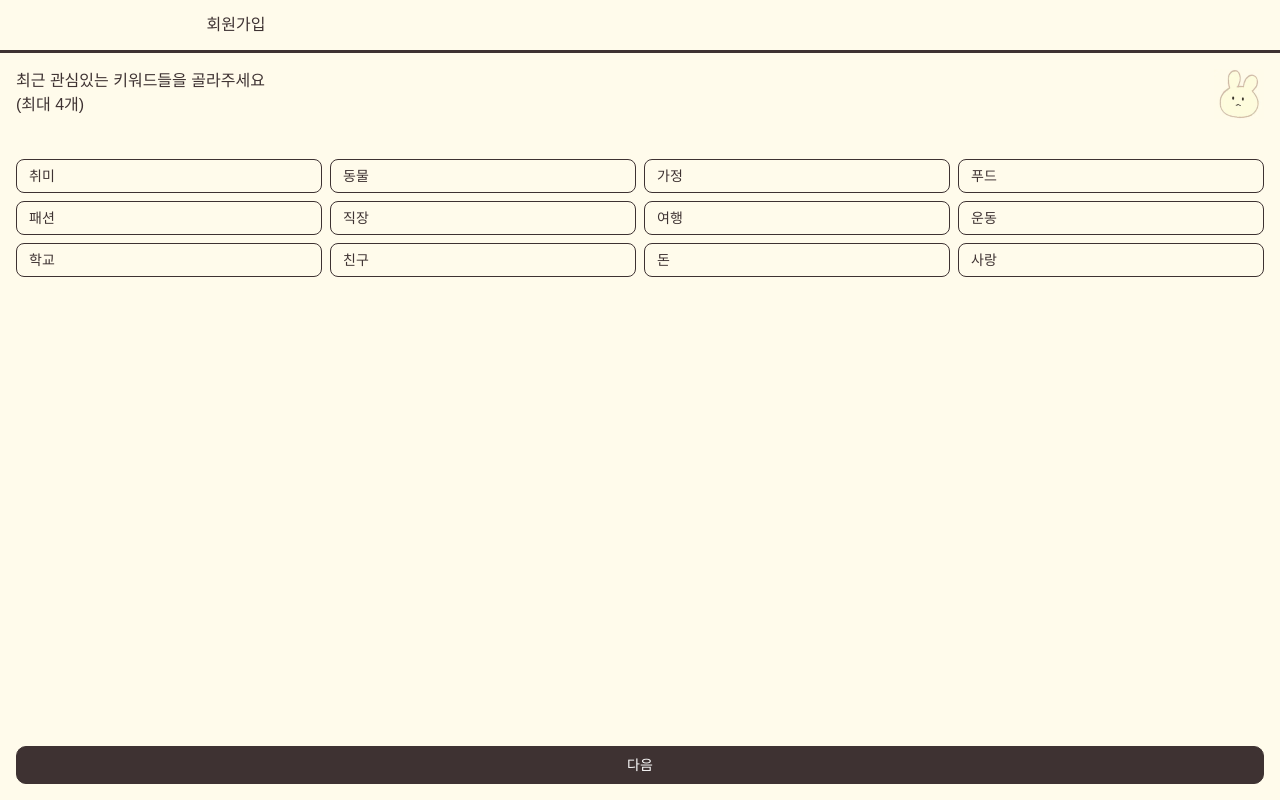
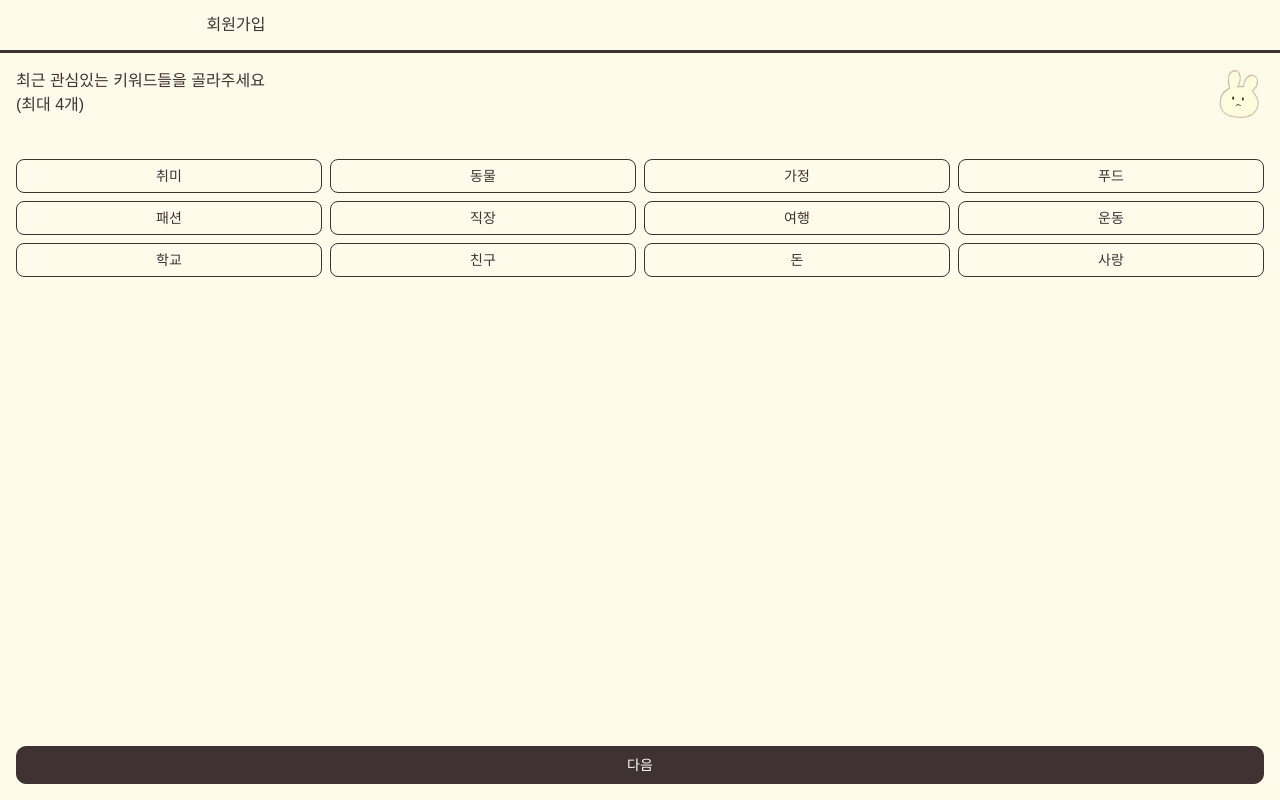
Before and after one commit to FRONTENDBOOTCAMP-12th/2gether-kongtteok, a React (Vite) app: page /signup_interests in a window 1280 px wide. Built offline with nearby package versions, Linux system fonts and the light colour scheme; some icons are missing; a web font is replaced by a local one.

Commit message:
♻️ refactor: ToggleButton 컴포넌트 수정 - has-checked 클래스를 제어된 isActive prop으로 대체 - 클래스 문자열을 미리 계산해 렌더링 최적화

```diff
--- a/src/components/ToggleButton.tsx
+++ b/src/components/ToggleButton.tsx
@@ -4,26 +4,25 @@ import { tm } from '@/utils/ts-merge';
 type ToggleButtonProps = ComponentProps<'input'> & {
   label: string;
   className?: string;
+  isActive?: boolean;
 };
 
-function ToggleButton({ type = 'checkbox', label, defaultChecked, className, ...restProps }: ToggleButtonProps) {
+function ToggleButton({ type = 'checkbox', label, isActive, className, onClick, ...restProps }: ToggleButtonProps) {
   const id = useId();
 
+  const labelClasses = tm(
+    'relative z-10 inline-block rounded-lg border px-3 py-[7px] text-sm leading-[18px]',
+    'border-primary text-primary flex items-center justify-center text-center',
+    isActive ? 'bg-primary text-background border-transparent' : '',
+    className
+  );
+
+  const inputClasses = 'absolute inset-0 z-0 cursor-pointer appearance-none border-transparent';
+
   return (
-    <label
-      className={tm(
-        'has-checked:text-background has-checked:bg-primary border-primary text-primary relative z-10 inline-block rounded-lg border px-3 py-[7px] text-sm leading-[18px] has-checked:border-transparent',
-        className
-      )}
-      htmlFor={id}>
+    <label className={labelClasses} htmlFor={id}>
       {label}
-      <input
-        type={type}
-        id={id}
-        defaultChecked={defaultChecked}
-        {...restProps}
-        className="absolute inset-0 z-0 cursor-pointer appearance-none border-transparent"
-      />
+      <input type={type} id={id} checked={isActive} onClick={onClick} {...restProps} className={inputClasses} />
     </label>
   );
 }
```
